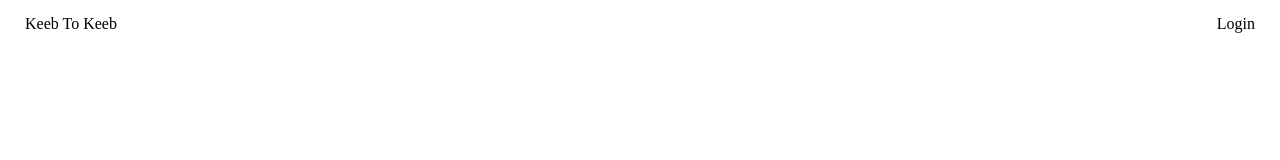
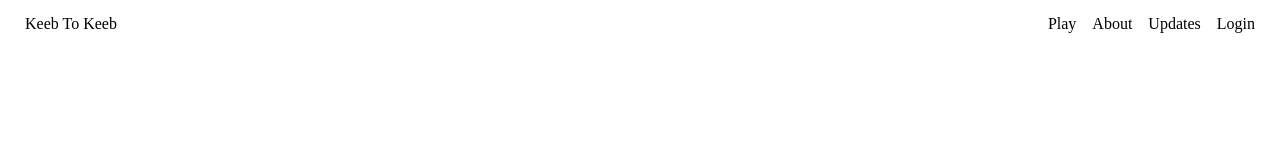
Before and after one commit to OceanWaterSlush/keeb-to-keeb, a Svelte app: page / in a window 1280 px wide. Shown: the top 160 px of the page. Built offline with nearby package versions, Linux system fonts and the light colour scheme.

Commit message:
Add routes

```diff
--- /dev/null
+++ b/src/About.svelte
@@ -0,0 +1,6 @@
+<script lang="ts">
+</script>
+
+<p>About</p>
+
+<style></style>
--- a/src/App.svelte
+++ b/src/App.svelte
@@ -18,6 +18,9 @@
 <nav>
   <a href="/">Keeb To Keeb</a>
   <div class="links">
+    <a href="/">Play</a>
+    <a href="/about">About</a>
+    <a href="/updates">Updates</a>
     <a href="/login">Login</a>
   </div>
 </nav>
--- /dev/null
+++ b/src/Login.svelte
@@ -0,0 +1,6 @@
+<script lang="ts">
+</script>
+
+<p>Login</p>
+
+<style></style>
--- /dev/null
+++ b/src/Updates.svelte
@@ -0,0 +1,6 @@
+<script lang="ts">
+</script>
+
+<p>Updates</p>
+
+<style></style>
```
